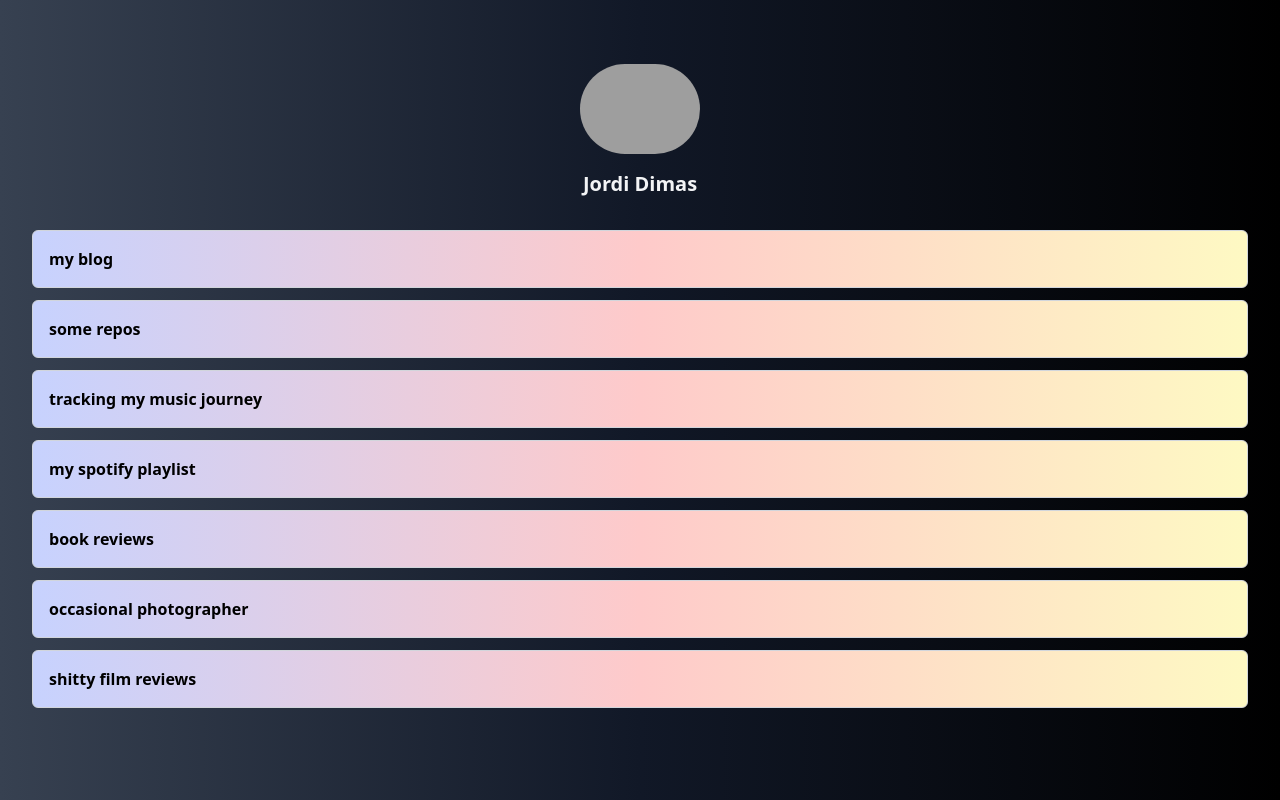
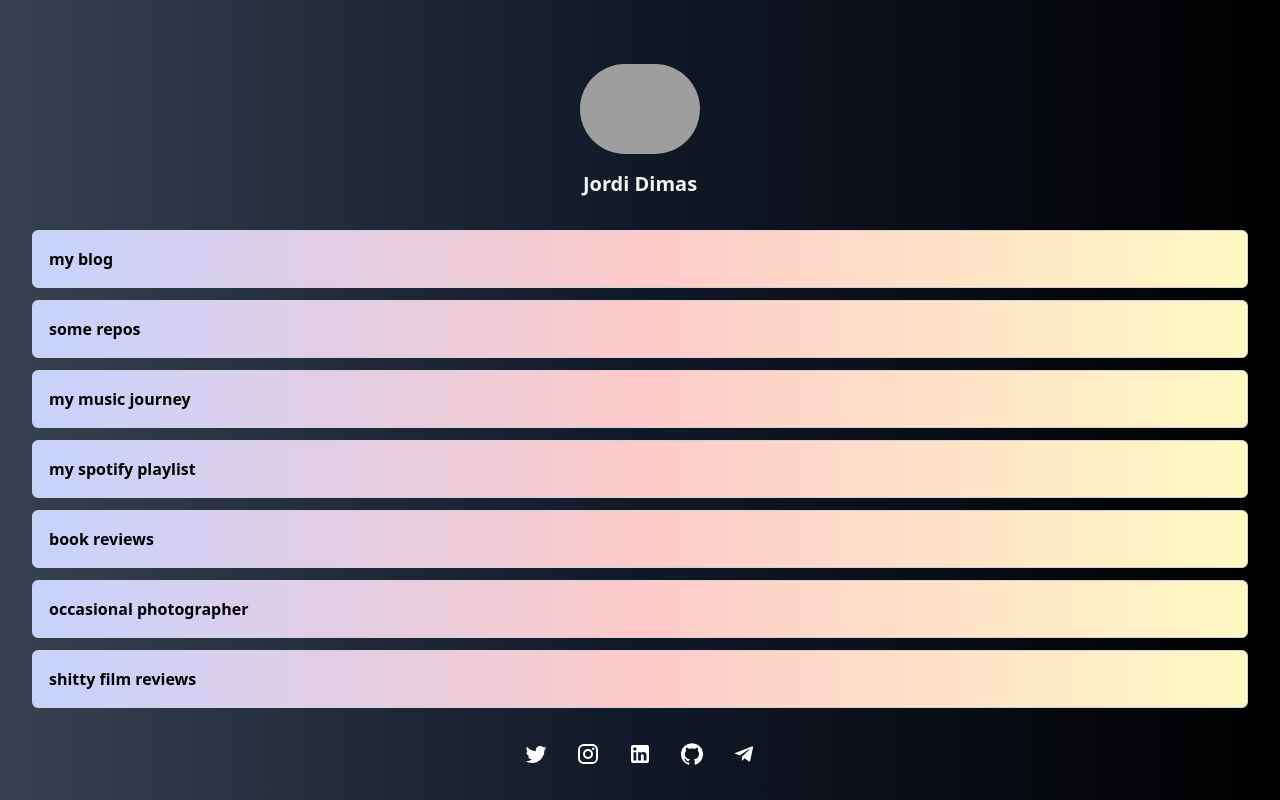
Before and after one commit to jordidimass/connect, a Next.js app: page / in a window 1280 px wide. Built offline with nearby package versions, Linux system fonts and the light colour scheme; grey boxes are pictures that could not be loaded.

Commit message:
almost done

```diff
--- a/data.json
+++ b/data.json
@@ -8,10 +8,10 @@
         },
         {
             "title": "some repos",
-            "href": "https://github.com/jordidimass"
+            "href": "https://github.com/jordidimass?tab=repositories"
         },
         {
-            "title": "tracking my music journey",
+            "title": "my music journey",
             "href": "https://www.last.fm/user/jordidimass"
         },
         {
@@ -37,8 +37,20 @@
             "href": "https://twitter.com/jordidimass"
         },
         {
+            "title": "Instagram",
+            "href": "https://instagram.com/jordidimass"
+        },
+        {
+            "title": "LinkedIn",
+            "href": "https://www.linkedin.com/in/jordidimass/"
+        },
+        {
             "title": "GitHub",
             "href": "https://github.com/jordidimass"
+        },
+        {
+            "title": "Telegram",
+            "href": "https://t.me/jordidimass"
         }
     ]
 }
--- a/package.json
+++ b/package.json
@@ -7,6 +7,9 @@
     "lint": "next lint"
   },
   "dependencies": {
+    "@emotion/react": "^11.10.6",
+    "@emotion/styled": "^11.10.6",
+    "@mui/icons-material": "^5.11.11",
     "@types/node": "18.15.11",
     "@types/react": "18.0.32",
     "@types/react-dom": "18.0.11",
--- a/pages/index.tsx
+++ b/pages/index.tsx
@@ -1,9 +1,14 @@
-import Image from 'next/image'
-import data from '../data.json'
+import Image from 'next/image';
+import data from '../data.json';
+import TwitterIcon from '@mui/icons-material/Twitter';
+import GitHubIcon from '@mui/icons-material/GitHub';
+import LinkedInIcon from '@mui/icons-material/LinkedIn';
+import InstagramIcon from '@mui/icons-material/Instagram';
+import TelegramIcon from '@mui/icons-material/Telegram';
 
 function LinkCard({ href, title, image }: { href: string, title: string, image ?: string }) {
   return (
-    <a href={href} className="flex items-center p-4 bg-gradient-to-r from-indigo-200 via-red-200 to-yellow-100 w-full rounded-md hover:scale-105 transition-all border border-gray-300 mb-3 duration-300">
+    <a href={href} target="_blank" rel="noopener noreferrer" className="flex items-center p-4 bg-gradient-to-r from-indigo-200 via-red-200 to-yellow-100 w-full rounded-md hover:scale-105 transition-all border border-gray-300 mb-3 duration-300">
       <div className="flex flex-col text-center ">
         <h2 className="font-semibold w-full text-center">{title}</h2>
       </div>
@@ -15,7 +20,7 @@ export default function Home() {
   return (
     <div className="flex mx-auto items-center flex-col w-full justify-center mt-16 px-8">
       <Image
-      className='rounded-full'
+        className='rounded-full'
         alt={data.name}
         src={data.avatar}
         width={120}
@@ -25,6 +30,45 @@ export default function Home() {
       {data.links.map((link) => (
         <LinkCard key={link.href} {...link} />
       ))}
+      <div className="flex justify-center gap-7 w-full m-5 text-white">
+        {data.socials.map((link) => {
+          if (link.href.includes('twitter')) {
+            return (
+              <a href={link.href} key={link.href} target="_blank" rel="noopener noreferrer">
+                <TwitterIcon className="w-10 h-10"/>
+              </a>
+            );
+          }
+          if (link.href.includes('github')) {
+            return (
+              <a href={link.href} key={link.href} target="_blank" rel="noopener noreferrer">
+                <GitHubIcon className="w-10 h-10"/>
+              </a>
+            );
+          }
+          if (link.href.includes('linkedin')) {
+            return (
+              <a href={link.href} key={link.href} target="_blank" rel="noopener noreferrer">
+                <LinkedInIcon className="w-10 h-10"/>
+              </a>
+            );
+          }
+          if (link.href.includes('instagram')) {
+            return (
+              <a href={link.href} key={link.href} target="_blank" rel="noopener noreferrer">
+                <InstagramIcon className="w-10 h-10"/>
+              </a>
+            );
+          }
+          if (link.href.includes('t.me')) {
+            return (
+              <a href={link.href} key={link.href} target="_blank" rel="noopener noreferrer">
+                <TelegramIcon className="w-10 h-10"/>
+              </a>
+            );
+          }
+        })}
+      </div>
     </div>
   );
 }
```
Also changed, not shown: 1 other file (tests, documents, lock files or other folders).
